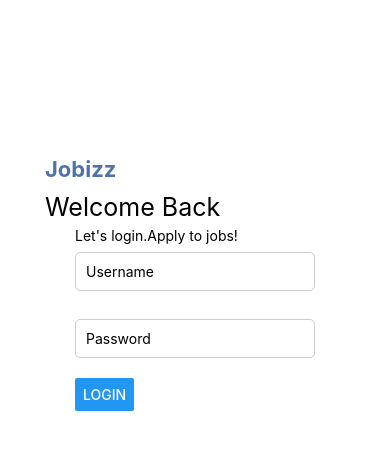
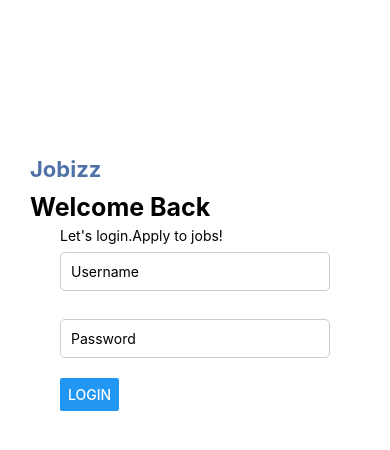
Before and after one commit to ESIANNAN/rn-assignment4-11347739, a React Native app: screen / in a window 390 px wide. Shown: the top 450 px of the page. Built offline with nearby package versions, Linux system fonts and the light colour scheme.

Commit message:
Update Login.js
made the welcome back text bold

```diff
--- a/Login.js
+++ b/Login.js
@@ -42,7 +42,7 @@ const styles = StyleSheet.create({
     color:'#5072A7',
   },
   input: {
-    width: '100%',
+    width: 270,
     padding: 10,
     marginVertical: 8,
     borderWidth: 1,
@@ -54,6 +54,7 @@ const styles = StyleSheet.create({
     fontSize: 25,
      marginBottom: 5,
     marginLeft: -30,
+    fontWeight: 'bold',
   },
   apply: {
     marginLeft: -30,
```
